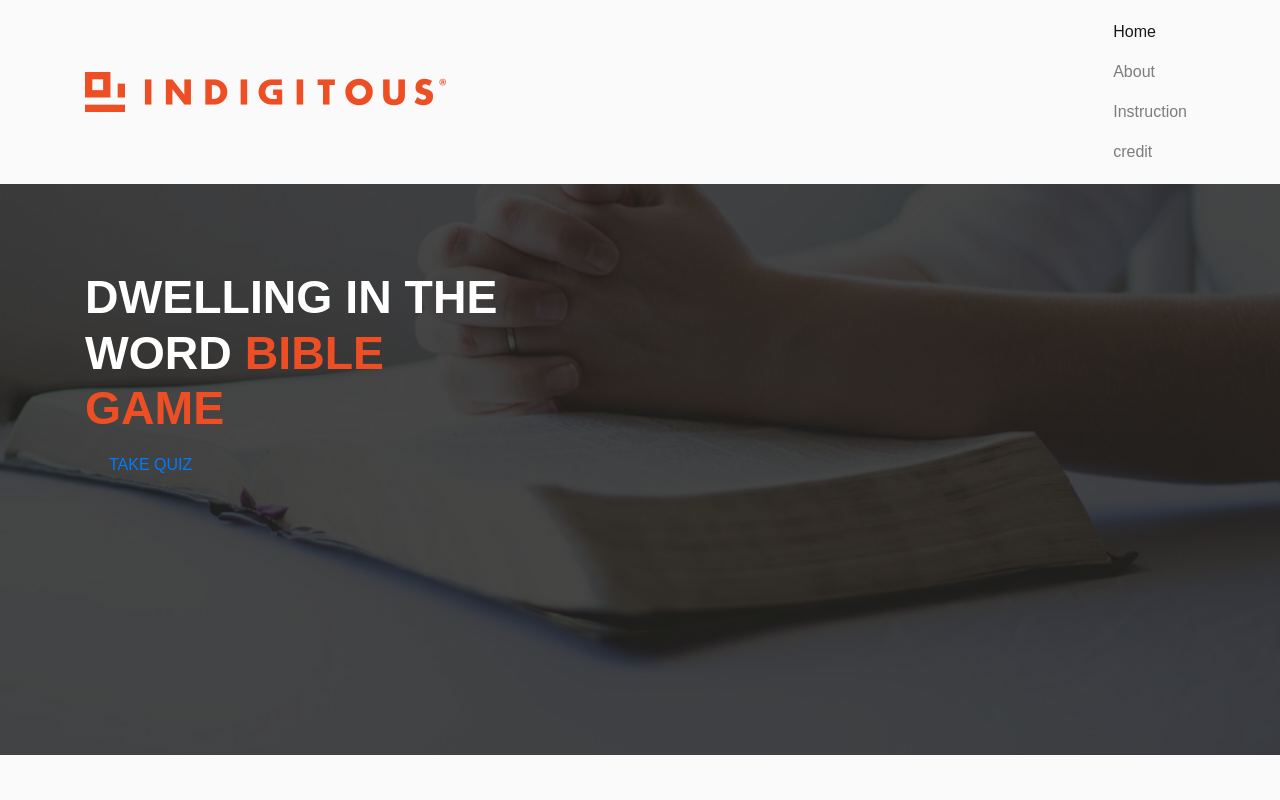
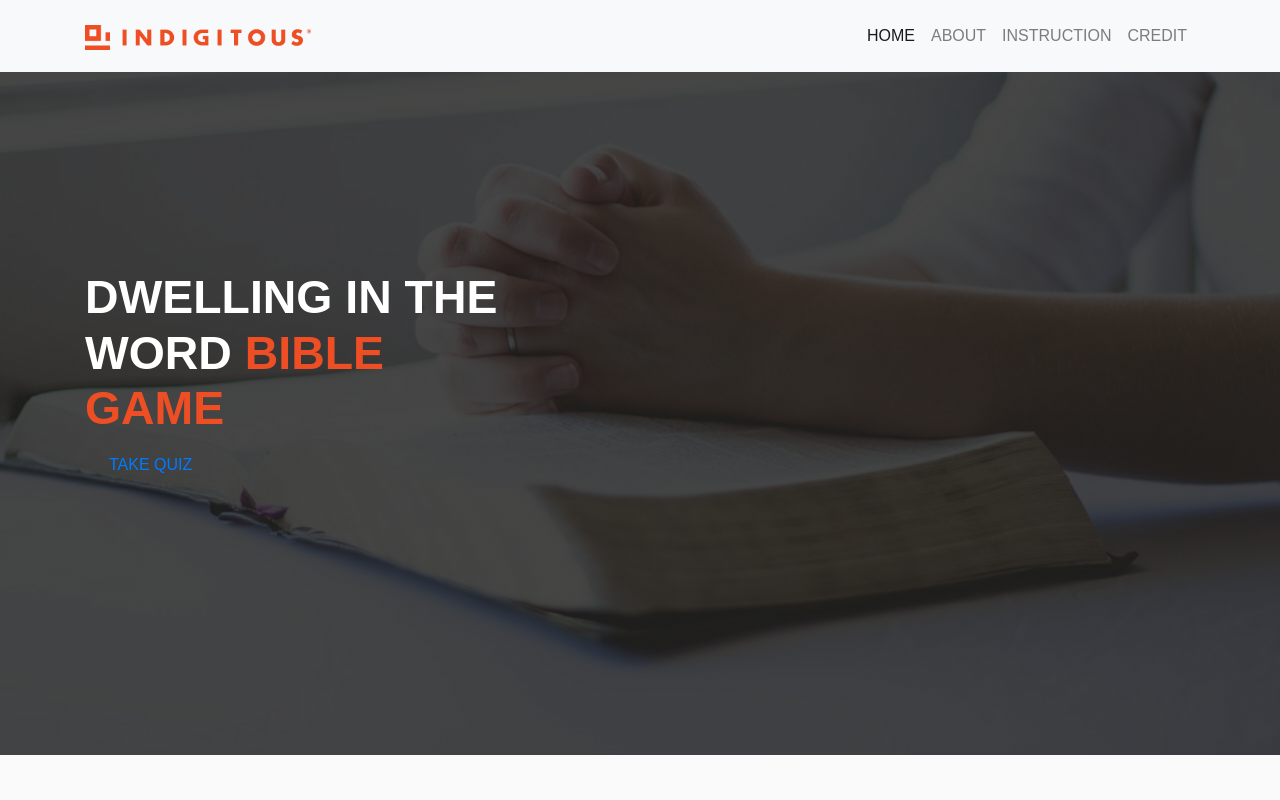
Before and after one commit to GodsonUI/bible-quiz, a plain HTML site: page index.html in a window 1280 px wide. Shown: the top 800 px of the page. Drawn offline with Linux system fonts and the light colour scheme; a web font is replaced by a local one.

```diff
--- a/css/main-ing.css
+++ b/css/main-ing.css
@@ -33,7 +33,10 @@
 .nav-bg {
 	background: #FAFAFA;
 }
-
+.navbar-brand img {
+  height: 25px;
+  width: auto;
+}
 .masthead{
   background: linear-gradient(0deg, rgba(28, 28, 27, 0.8), rgba(28, 28, 27, 0.8)), url(../assets/Images/prayer-1308663_960_720.jpg) no-repeat bottom center fixed;
   /*background: linear-gradient(to right, rgba(0,33,71,0.93), rgba(0,33,71,0.53)),  url("../assets/Images/importance-of-photography.jpg")*/
--- /dev/null
+++ b/css/style.css
@@ -0,0 +1,32 @@
+/* #### Generated By: http://www.cufonfonts.com #### */
+
+@font-face {
+font-family: 'Segoe UI Regular';
+font-style: normal;
+font-weight: normal;
+src: local('Segoe UI Regular'), url('Segoe UI.woff') format('woff');
+}
+
+
+@font-face {
+font-family: 'Segoe UI Italic';
+font-style: normal;
+font-weight: normal;
+src: local('Segoe UI Italic'), url('Segoe UI Italic.woff') format('woff');
+}
+
+
+@font-face {
+font-family: 'Segoe UI Bold';
+font-style: normal;
+font-weight: normal;
+src: local('Segoe UI Bold'), url('Segoe UI Bold.woff') format('woff');
+}
+
+
+@font-face {
+font-family: 'Segoe UI Bold Italic';
+font-style: normal;
+font-weight: normal;
+src: local('Segoe UI Bold Italic'), url('Segoe UI Bold Italic.woff') format('woff');
+}
--- a/index.html
+++ b/index.html
@@ -21,20 +21,27 @@
 	</head>
 
 	<body>
-		<nav class="navbar navbar-expand-sm trans-05 navbar-light nav-bg fixed-top">
-			<div class="container py-1">
-				<a class="navbar-brand" href="#"><img src="assets/Images/indigitous-logo-landscape.png" alt="" class="img-responsive"></a>
-				<button class="navbar-toggler" type="button" data-toggle="collapse" data-target="#navbarsExampleDefault" aria-controls="navbarsExampleDefault" aria-expanded="false" aria-label="Toggle navigation">
-					<span class="navbar-toggler-icon"></span>
-				</button>
-
-				<div class="collapse navbar-collapse trans-05" id="navbarsExampleDefault">
-			    <div class="navbar-nav ml-auto d-none d-md-block">
-			      <a class="nav-item nav-link active" href="#">Home <span class="sr-only">(current)</span></a>
-			      <a class="nav-item nav-link" href="#">About</a>
-			      <a class="nav-item nav-link" href="#">Instruction</a>
-			      <a class="nav-item nav-link" href="#">credit</a>
-			    </div>
+		<nav class="navbar fixed-top navbar-expand-lg navbar-light bg-light">
+			<div class="container py-2">
+				 <a class="navbar-brand" href="#"><img src="assets/Images/indigitous-logo-landscape.png" class="img-fluid" alt=""></a>
+			  <button class="navbar-toggler" type="button" data-toggle="collapse" data-target="#navbarNav" aria-controls="navbarNav" aria-expanded="false" aria-label="Toggle navigation">
+			    <span class="navbar-toggler-icon"></span>
+			  </button>
+			  <div class="collapse navbar-collapse" id="navbarNav">
+			    <ul class="navbar-nav ml-auto">
+			      <li class="nav-item active">
+			        <a class="nav-link text-uppercase" href="#">Home <span class="sr-only">(current)</span></a>
+			      </li>
+			      <li class="nav-item">
+			        <a class="nav-link text-uppercase" href="#">About</a>
+			      </li>
+			      <li class="nav-item">
+			        <a class="nav-link text-uppercase" href="#">Instruction</a>
+			      </li>
+			      <li class="nav-item">
+			        <a class="nav-link text-uppercase" href="#">Credit</a>
+			      </li>
+			    </ul>
 			  </div>
 			</div>
 		</nav>
```
Also changed, not shown: assets/Fonts/Segoe UI Bold Italic.woff (added), assets/Fonts/Segoe UI Bold.woff (added), assets/Fonts/Segoe UI Italic.woff (added), assets/Fonts/Segoe UI.woff (added).
